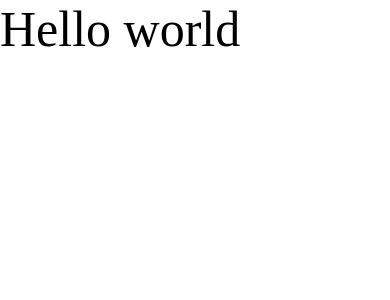
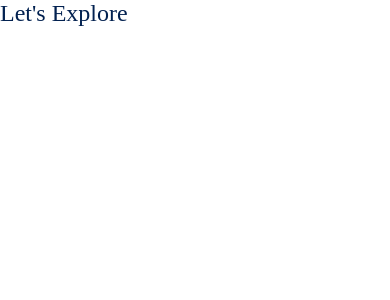
Before and after one commit to ayyazzafar/practice-react-native-2-udemy-course-social-media, a React Native app: screen / in a window 390 px wide. Shown: the top 300 px of the page. Built offline with nearby package versions, Linux system fonts and the light colour scheme.

Commit message:
Add Title component and dependencies

```diff
--- a/App.tsx
+++ b/App.tsx
@@ -1,17 +1,11 @@
 import React from 'react';
-import {SafeAreaView, Text} from 'react-native';
-import {getFontFamily} from './assets/fonts/helper';
+import {SafeAreaView} from 'react-native';
+import Title from './components/Title/Title';
 
 export default function App() {
   return (
     <SafeAreaView>
-      <Text
-        style={{
-          fontSize: 50,
-          fontFamily: getFontFamily('Inter', '900'),
-        }}>
-        Hello world
-      </Text>
+      <Title title="Let's Explore" />
     </SafeAreaView>
   );
 }
--- /dev/null
+++ b/components/Title/Title.tsx
@@ -0,0 +1,13 @@
+import React from 'react';
+import {Text, View} from 'react-native';
+import style from './style';
+
+function Title(props: {title: string}): any {
+  return (
+    <View>
+      <Text style={style.title}>{props.title}</Text>
+    </View>
+  );
+}
+
+export default Title;
--- /dev/null
+++ b/components/Title/style.ts
@@ -0,0 +1,12 @@
+import {StyleSheet} from 'react-native';
+import {getFontFamily} from '../../assets/fonts/helper';
+
+const style = StyleSheet.create({
+  title: {
+    color: '#022150',
+    fontFamily: getFontFamily('Inter', '600'),
+    fontSize: 24,
+  },
+});
+
+export default style;
--- a/package.json
+++ b/package.json
@@ -10,8 +10,12 @@
     "test": "jest"
   },
   "dependencies": {
+    "@fortawesome/fontawesome-svg-core": "^6.5.2",
+    "@fortawesome/react-native-fontawesome": "^0.3.0",
+    "prop-types": "^15.8.1",
     "react": "18.2.0",
-    "react-native": "0.74.1"
+    "react-native": "0.74.1",
+    "react-native-svg": "^15.2.0"
   },
   "devDependencies": {
     "@babel/core": "^7.20.0",
```
Also changed, not shown: 3 other files (tests, documents, lock files or other folders).
